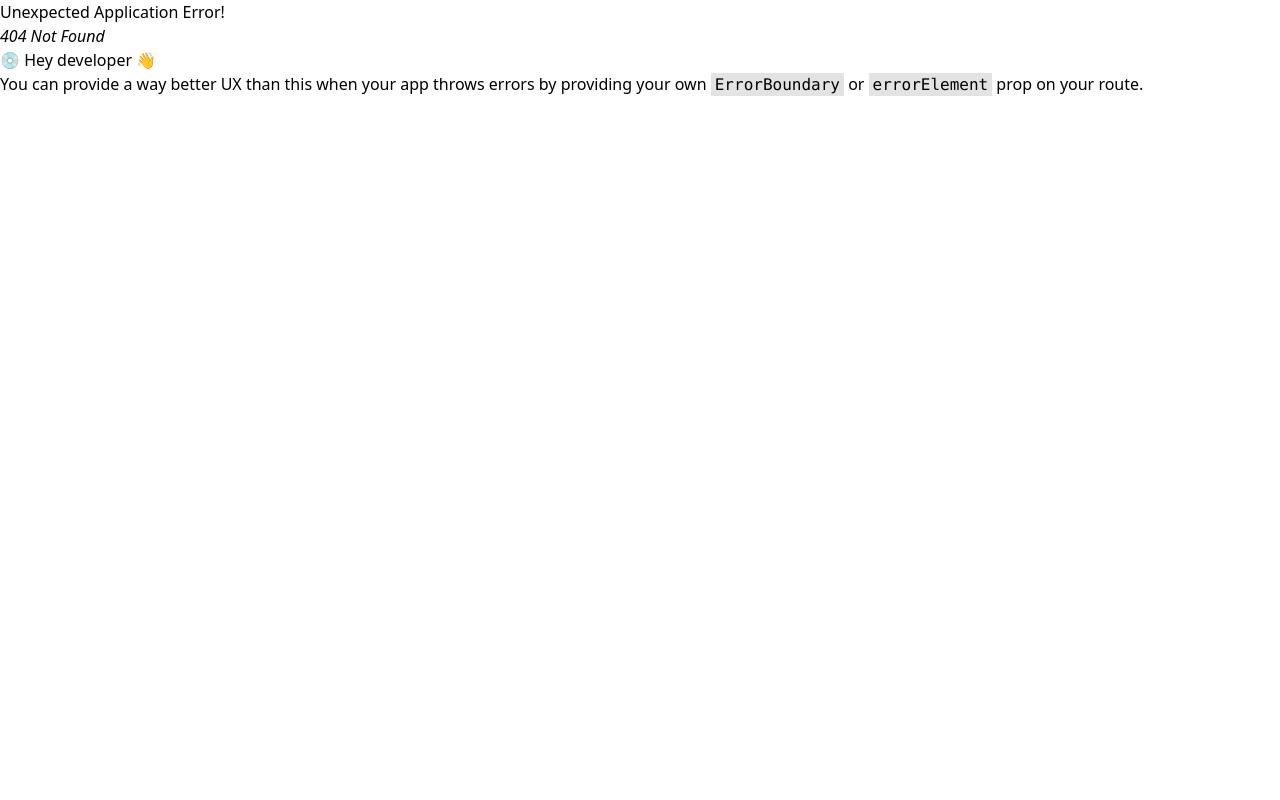
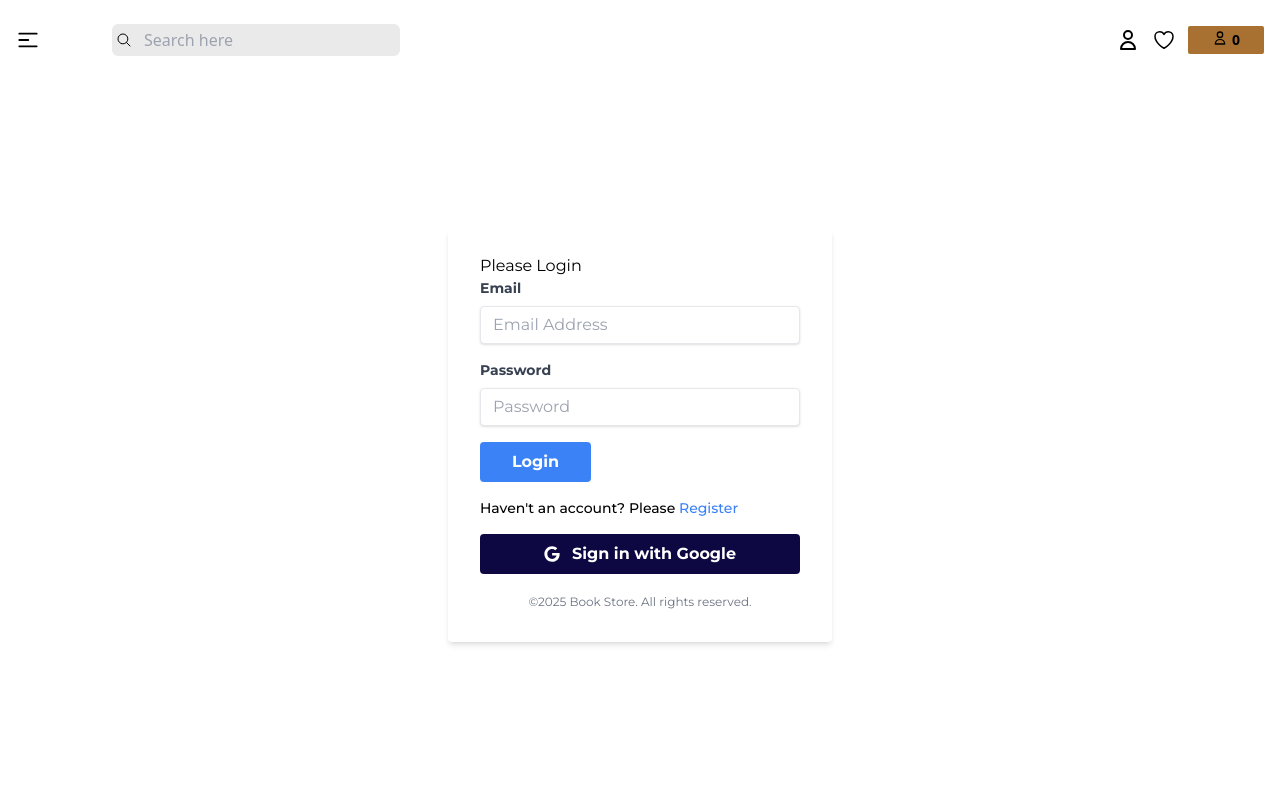
Before and after one commit to Ta-Batool/Bookstore, a React (Vite) app in the folder frontend/: page /login in a window 1280 px wide. Before the commit this address had no page. Shown: the top 800 px of the page. Built offline with nearby package versions, Linux system fonts and the light colour scheme.

Commit message:
login page

```diff
--- a/frontend/package.json
+++ b/frontend/package.json
@@ -13,6 +13,7 @@
     "@reduxjs/toolkit": "^2.5.0",
     "react": "^18.3.1",
     "react-dom": "^18.3.1",
+    "react-hook-form": "^7.54.2",
     "react-icons": "^5.4.0",
     "react-redux": "^9.2.0",
     "react-router-dom": "^7.0.2",
--- /dev/null
+++ b/frontend/src/components/Login.jsx
@@ -0,0 +1,78 @@
+import React, { useState } from 'react'
+import { Link } from "react-router-dom";
+import { FaGoogle } from "react-icons/fa";
+import { useForm } from "react-hook-form"
+
+
+const Login = () => {
+    const [message, setMessage] = useState("")
+    const {
+        register,
+        handleSubmit,
+        watch,
+        formState: { errors },
+      } = useForm()
+      const onSubmit = async (data) => {
+        try {
+            await loginUser(data.email, data.password);
+            alert("Login successful!");
+            navigate("/")
+        } catch (error) {
+            setMessage("Please provide a valid email and password")
+            console.error(error)
+        }
+      }
+      const handleGoogleSignIn = async () => {
+
+      }
+
+
+  return (
+    <div className='h-[calc(100vh-120px)] flex justify-center items-center '>
+        <div className='w-full max-w-sm mx-auto bg-white shadow-md rounded px-8 pt-6 pb-8 mb-4'>
+            <h2>Please Login</h2>
+            <form onSubmit={handleSubmit(onSubmit)}>
+                <div className='mb-4'>
+                    <label className='block text-gray-700 text-sm font-bold mb-2' htmlFor="email">Email</label>
+                    <input
+                   {...register("email", { required: true })}
+                    type="email" name="email" id="email" placeholder='Email Address'
+                    className='shadow appearance-none border rounded w-full py-2 px-3 leading-tight focus:outline-none focus:shadow'
+                    />
+                </div>
+                <div className='mb-4'>
+                    <label className='block text-gray-700 text-sm font-bold mb-2' htmlFor="password">Password</label>
+                    <input
+                    {...register("password", { required: true })}
+                    type="password" name="password" id="password" placeholder='Password'
+                    className='shadow appearance-none border rounded w-full py-2 px-3 leading-tight focus:outline-none focus:shadow'
+                    />
+                </div>
+                {
+                    message && <p className='text-red-500 text-xs italic mb-3'>{message}</p>
+                }
+
+                <div>
+                    <button className='bg-blue-500 hover:bg-blue-700 text-white font-bold py-2 px-8 rounded focus:outline-none'>Login </button>
+                </div>
+            </form>
+            <p className='align-baseline font-medium mt-4 text-sm'>Haven't an account? Please <Link to="/register" className='text-blue-500 hover:text-blue-700'>Register</Link></p>
+
+            <div className='mt-4'>
+                <button
+                 onClick={handleGoogleSignIn}
+                className='w-full flex flex-wrap gap-1 items-center justify-center bg-secondary hover:bg-blue-700 text-white font-bold py-2 px-4 rounded focus:outline-none'>
+                 <FaGoogle  className='mr-2'/>
+                Sign in with Google
+                </button>
+            </div>
+            <p className='mt-5 text-center text-gray-500 text-xs'>©2025 Book Store. All rights reserved.</p>
+
+
+        </div>
+
+    </div>
+  )
+}
+
+export default Login
--- a/frontend/src/components/Navbar.jsx
+++ b/frontend/src/components/Navbar.jsx
@@ -15,7 +15,7 @@
 ]
 
 
-const currentUser= true;
+const currentUser= false;
 const Navbar = () => {
 
     const  [isDropdownOpen, setIsDropdownOpen] = useState(false)
--- /dev/null
+++ b/frontend/src/components/Register.jsx
@@ -0,0 +1,11 @@
+import React from 'react'
+
+const Register = () => {
+  return (
+    <div>
+      Register
+    </div>
+  )
+}
+
+export default Register
```
Also changed, not shown: frontend/src/routers/router.jsx (+14 -0 lines), 1 other file (tests, documents, lock files or other folders).
